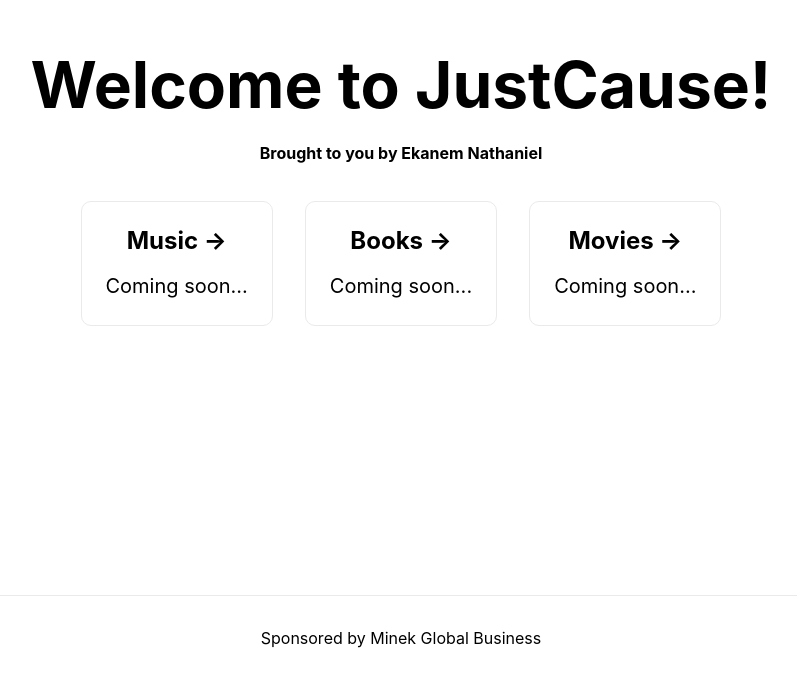
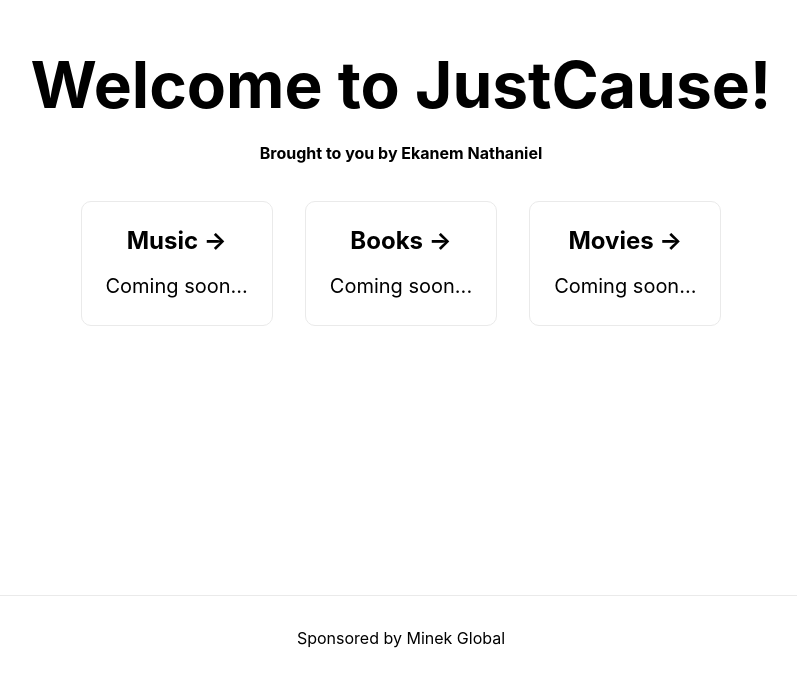
Before and after one commit to nathanielekanem/justCause, a Next.js app: page / in a window 1280 px wide. Shown: the part 205-885 px from the top of the page, without its empty margins (239-1036 px from the left). Built offline with nearby package versions, Linux system fonts and the light colour scheme.

Commit message:
12th Feb

```diff
--- a/pages/index.js
+++ b/pages/index.js
@@ -29,7 +29,10 @@
           {//</a>
           }
 
-          <a href="./" className={styles.card}>
+          <a
+            href="./"
+            className={styles.card}
+          >
             <h2>Music &rarr;</h2>
             <p>Coming soon...</p>
           </a>
@@ -62,7 +65,7 @@
           </span>
         </a>*/}
         <a href="https://www.minekglobal.com">
-          Sponsored by Minek Global Business
+          Sponsored by Minek Global
           {/*<span className={styles.logo}>
             <Image src="https://www.minekglobal.com/Minek%20Global%20Business%20Nigeria%20Limited_files/logo.png" alt="Minek Logo" width={72} height ={22} />
         </span>*/}
```
